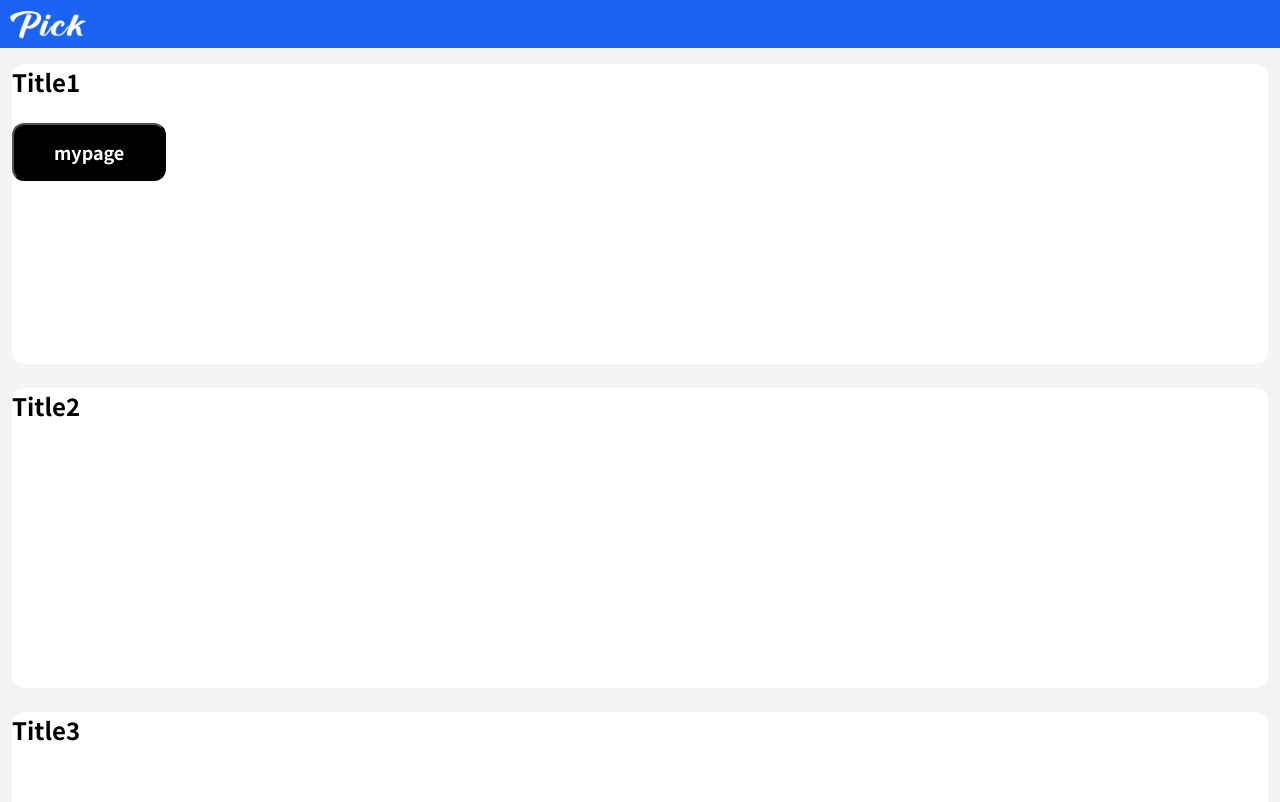
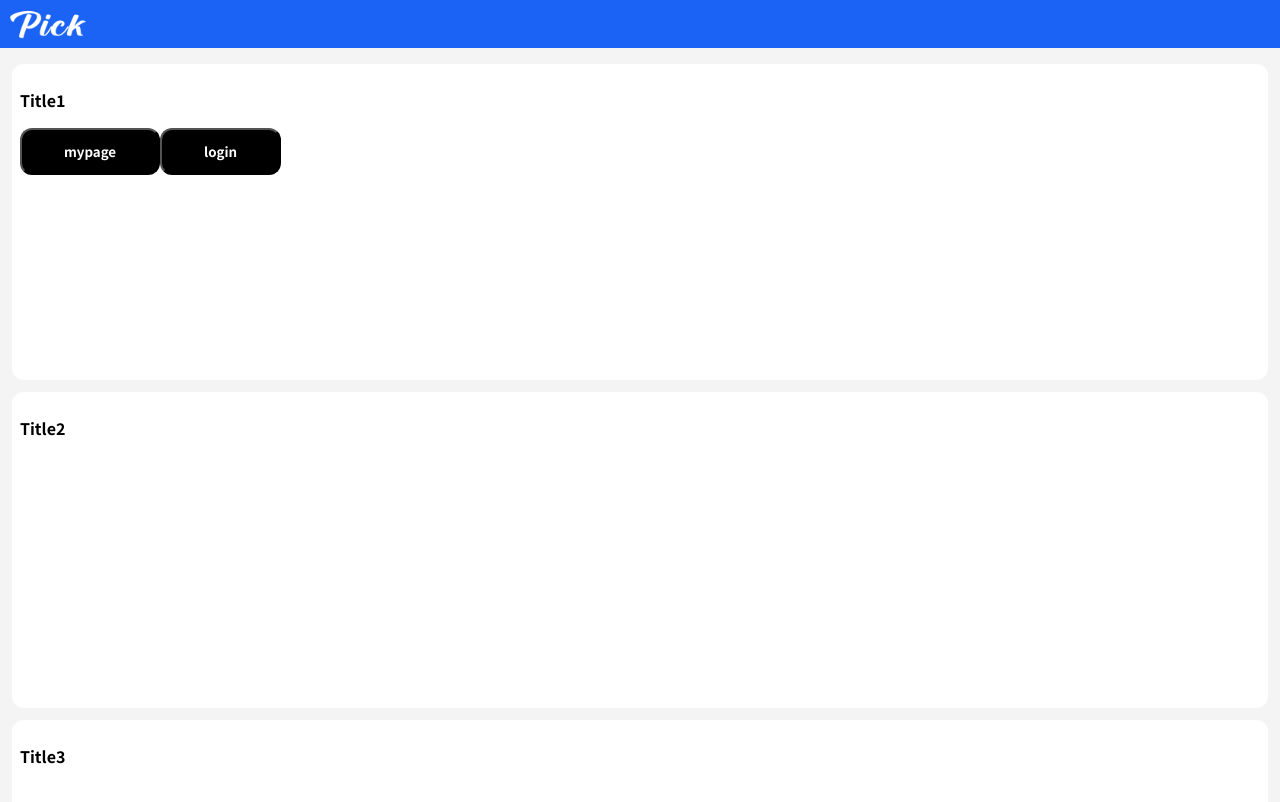
Before and after one commit to yonroku46/app-viewer, a React (Create React App) app: page / in a window 1280 px wide. Shown: the top 802 px of the page. Built offline with nearby package versions, Linux system fonts and the light colour scheme; no server answers.

Commit message:
fullsize page fix

```diff
--- a/src/App.scss
+++ b/src/App.scss
@@ -3,6 +3,8 @@
 $header-height: 48px;
 $section-margin: 16px;
 $app-max-width: 1280px;
+$app-min-width: 280px;
+$app-sp-width: 767px;
 
 html {
   font-family: 'Noto Sans JP', sans-serif;
@@ -21,16 +23,21 @@ header {
   left: 0;
   color: white;
   .header-main {
+    max-width: $app-max-width;
+    min-width: $app-min-width;
     background-color: var(--main-color);
     height: $header-height;
-    max-width: $app-max-width;
     margin-left: auto;
     margin-right: auto;
   }
   .logo {
+    display: inline-block;
     height: 38px;
     margin: 5px 10px;
     cursor: pointer;
+    img {
+      height: 38px;
+    }
   }
 }
 body {
@@ -43,6 +50,7 @@ body {
 }
 section {
   max-width: $app-max-width;
+  min-width: $app-min-width;
   min-height: calc(100vh - 48px - 32px);
   border-radius: 12px;
   margin-top: $section-margin + $header-height;
@@ -61,10 +69,9 @@ img {
 }
 button {
   font-family: 'Noto Sans JP', sans-serif;
-  padding: 14px 40px;
+  padding: 12px 42px;
   border-radius: 12px;
   background-color: black;
-  font-size: 18px;
   color: white;
   font-weight: bold;
   &:hover {
@@ -81,6 +88,19 @@ button {
 .contents {
   background-color: var(--contents-color);
   border-radius: 12px;
+  padding: 8px;
+}
+
+.fullsize {
+  background-color: var(--contents-color);
+  border-radius: 12px;
+  padding: 8px;
+  display: flex;
+  justify-content: center;
+  align-items: center;
+  text-align: center;
+  flex-direction: column;
+  height: calc(100vh - 48px - 32px);
 }
 
 .home {
@@ -88,24 +108,16 @@ button {
     margin: 12px;
     min-height: 300px;
     .title {
-      font-size: 24px;
       font-weight: bold;
     }
   }
 }
 
 .empty {
-  display: flex;
-  justify-content: center;
-  align-items: center;
-  text-align: center;
-  flex-direction: column;
-  height: calc(100vh - 48px - 32px);
   img {
     width: 224px;
   }
   .message {
-    font-size: 18px;
     white-space: pre;
     margin-bottom: 0px;
   }
@@ -113,3 +125,15 @@ button {
     margin-top: 24px
   }
 }
+
+/* sp */
+@media only screen and (max-width: $app-sp-width){
+  .home {
+    .contents {
+      margin: 6px;
+    }
+  }
+  .popup-center {
+    padding: 12px 15px;
+  }
+}
--- a/src/App.tsx
+++ b/src/App.tsx
@@ -8,6 +8,7 @@ import Popup from './components/share/Popup';
 import Home from './components/app/Home';
 import Empty from './components/app/Empty';
 import MyPage from './components/app/mypage/MyPage';
+import Login from './components/app/login/Login';
 import axios from 'axios';
 import './App.scss';
 
@@ -40,13 +41,14 @@ function App() {
     <>
       <header>
         <div className='header-main'>
-          <Link to="/"><img src={logo} className='logo invert'/></Link>
+          <Link to="/" className='logo'><img src={logo} className='invert'/></Link>
         </div>
       </header>
       <section>
         <Popup title={popup.title} contents={popup.contents} center={popup.isCenter}/>
         <Routes>
           <Route path="/" element={<Home/>}/>
+          <Route path="/login" element={<Login/>}/>
           <Route path="/mypage" element={<MyPage/>}/>
           <Route path='/*' element={<Empty/>}/>
         </Routes>
--- a/src/components/app/Empty.tsx
+++ b/src/components/app/Empty.tsx
@@ -7,7 +7,7 @@ export default function Empty() {
   const emptyMessage = 'ページが見つかりません\nURLをもう一度お確かめください';
 
   return(
-    <div className="empty contents">
+    <div className="empty fullsize">
       <p className="message">{ emptyMessage }</p>
       <img src={empty}/>
       <button className="back-button" onClick={() => navigate(-1)}>戻る</button>
--- a/src/components/app/Home.tsx
+++ b/src/components/app/Home.tsx
@@ -10,6 +10,7 @@ export default function Main() {
       <div className='contents'>
         <p className='title'>Title1</p>
         <button onClick={() => navigate('mypage')}>mypage</button>
+        <button onClick={() => navigate('login')}>login</button>
       </div>
       <div className='contents'>
         <p className='title'>Title2</p>
--- /dev/null
+++ b/src/components/app/login/Login.scss
@@ -0,0 +1,3 @@
+.login {
+
+}
--- /dev/null
+++ b/src/components/app/login/Login.tsx
@@ -0,0 +1,21 @@
+import React, { useEffect, useState } from 'react';
+import { Link, Route, Routes, useNavigate } from "react-router-dom";
+import { useDispatch, useSelector } from "react-redux";
+import './Login.scss';
+
+export default function Login() {
+
+  const navigate = useNavigate();
+
+  useEffect(() => {
+  }, []);
+
+  return(
+    <>
+    <div className='login fullsize'>
+      login
+      <button onClick={() => navigate(-1)}>back</button>
+    </div>
+    </>
+  )
+}
--- a/src/components/share/Authenticator.scss
+++ b/src/components/share/Authenticator.scss
@@ -4,13 +4,12 @@
   text-align: center;
   .title {
     margin-top: 0px;
-    font-size: 30px;
+    font-size: 28px;
     font-weight: bold;
   }
   .sub-title {
     margin-top: 0px;
-    margin-bottom: 12px;
-    font-size: 26px;
+    margin-bottom: 0px;
     height: 78px;
     line-height: 30px;
     white-space: pre;
@@ -41,6 +40,6 @@
     }
   }
   .ok-button {
-    margin-top: 90px;
+    margin-top: 78px;
   }
 }
--- a/src/components/share/Popup.scss
+++ b/src/components/share/Popup.scss
@@ -1,4 +1,5 @@
 $header-height: 48px;
+$section-margin: 16px;
 
 .backdrop {
   z-index: 9998;
@@ -32,7 +33,7 @@ $header-height: 48px;
     transition: top 0.3s ease-out, margin-top 0.3s ease-out, box-shadow 0.6s ease-out;
   }
   &.hide {
-    top: -8px -$header-height;
+    top: -$section-margin -$header-height;
     margin-top: unset;
     box-shadow: unset;
     pointer-events: none;
@@ -83,7 +84,6 @@ $header-height: 48px;
   .popup-contents {
     margin-top: 4px;
     margin-bottom: 24px;
-    font-size: 18px;
   }
   .popup-button {
     border: 3px solid white;
--- a/src/components/share/Popup.tsx
+++ b/src/components/share/Popup.tsx
@@ -1,5 +1,4 @@
 import React, { useEffect, useState } from 'react';
-import { Link, Route, Routes, useNavigate } from "react-router-dom";
 import { useDispatch, useSelector } from "react-redux";
 import { RootState } from "../../redux/reducers";
 import { hidePopup } from "../../redux/actions/popupActions";
```
